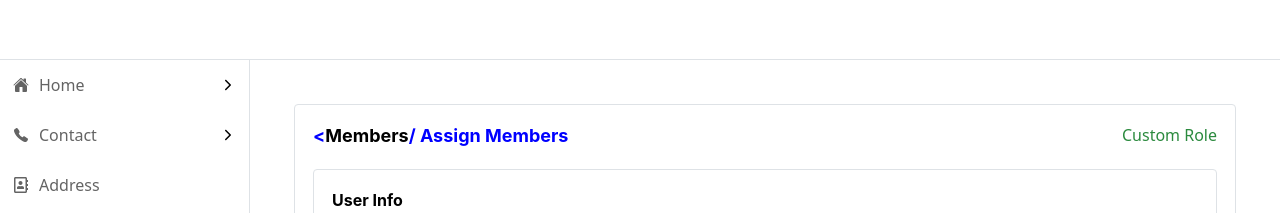
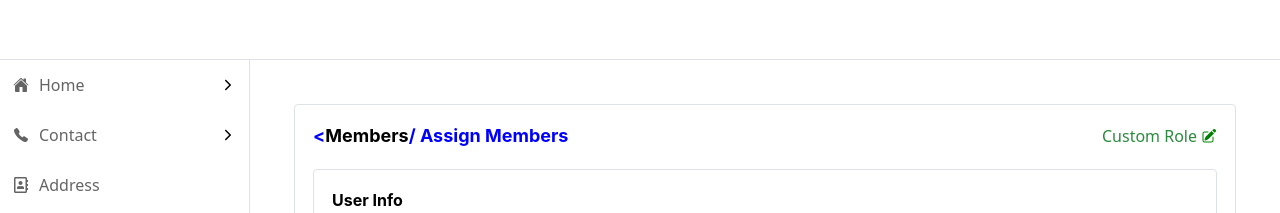
Before and after one commit to aayushhh44/HealthCamp, a React (Vite) app: page /dashboard/assign in a window 1280 px wide. Shown: the top 213 px of the page. Built offline with nearby package versions, Linux system fonts and the light colour scheme.

Commit message:
added pencilsquare icon

```diff
--- a/src/pages/dashboard/RoleManagement/AssignMember.tsx
+++ b/src/pages/dashboard/RoleManagement/AssignMember.tsx
@@ -1,4 +1,6 @@
-import {  Box, Button,  Flex, Paper, Space, Switch, Text, TextInput, Title } from "@mantine/core"
+import {  Button,  Flex, Paper, Space, Switch, Text, TextInput, Title } from "@mantine/core"
+import { HiPencilSquare } from "react-icons/hi2";
+
 
 const AssignMember = () => {
     return (
@@ -10,8 +12,10 @@ const AssignMember = () => {
                 <Title order={4}>Members</Title>
                 <Title order={4} style={{ color: 'blue' }}> / Assign Members</Title>
             </Flex>
-            <Flex>
+            <Flex align={'center'} gap={4}>
                 <Text color='green.9'>Custom Role</Text>
+                <HiPencilSquare  color="green" />
+
             </Flex>
             </Flex>
 
```
